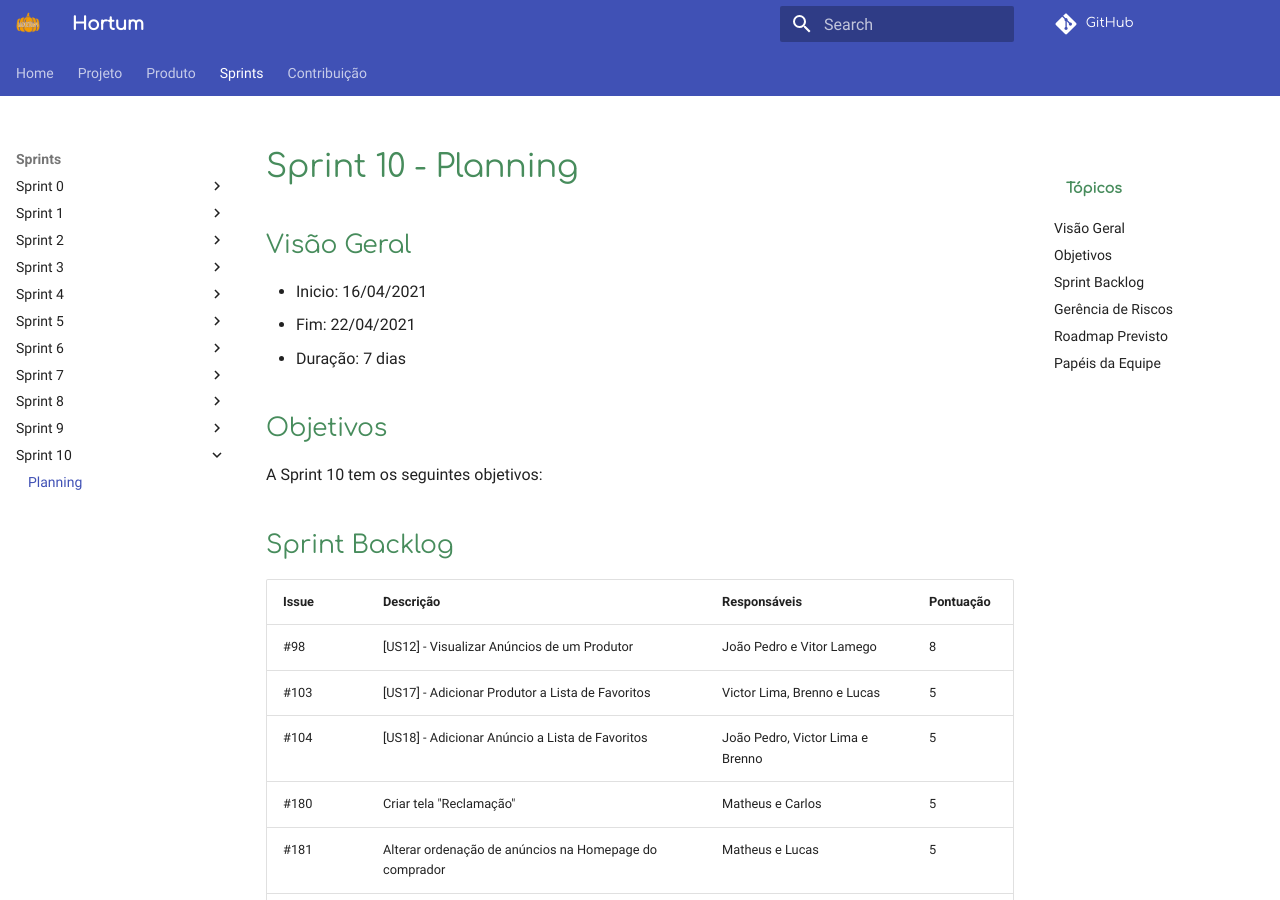
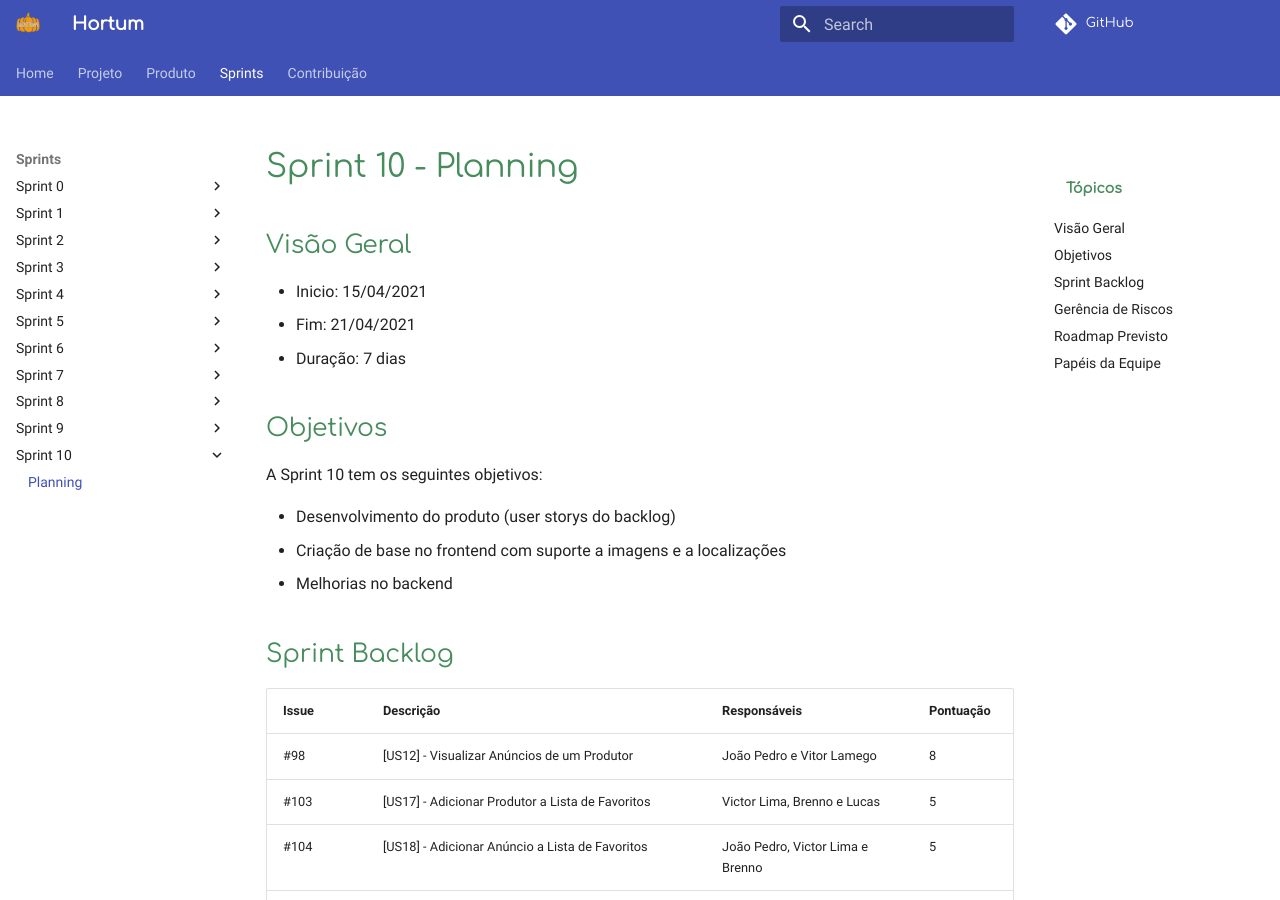
Before and after one commit to fga-eps-mds/2020.2-Hortum, an MkDocs documentation site: the page built from docs/sprints/sprint_10/Planning_sprint_10.md, in a window 1280 px wide and 900 px high. Built offline with MkDocs 1.6.1 and Material for MkDocs 9.7.7, drawn with Linux system fonts in a browser that asks for light colours; comment, search, counter and statistics services are not loaded.

Commit message:
#184 Corrigindo data da sprint e adicionando tópico objetivos

```diff
--- a/docs/sprints/sprint_10/Planning_sprint_10.md
+++ b/docs/sprints/sprint_10/Planning_sprint_10.md
@@ -1,12 +1,16 @@
 # Sprint 10 - Planning
 
 ## Visão Geral
-- Inicio: 16/04/2021
-- Fim: 22/04/2021
+- Inicio: 15/04/2021
+- Fim: 21/04/2021
 - Duração: 7 dias
 
 ## Objetivos
 A Sprint 10 tem os seguintes objetivos:
+
+- Desenvolvimento do produto (user storys do backlog)
+- Criação de base no frontend com suporte a imagens e a localizações
+- Melhorias no backend
 
 
 ## Sprint Backlog
```
